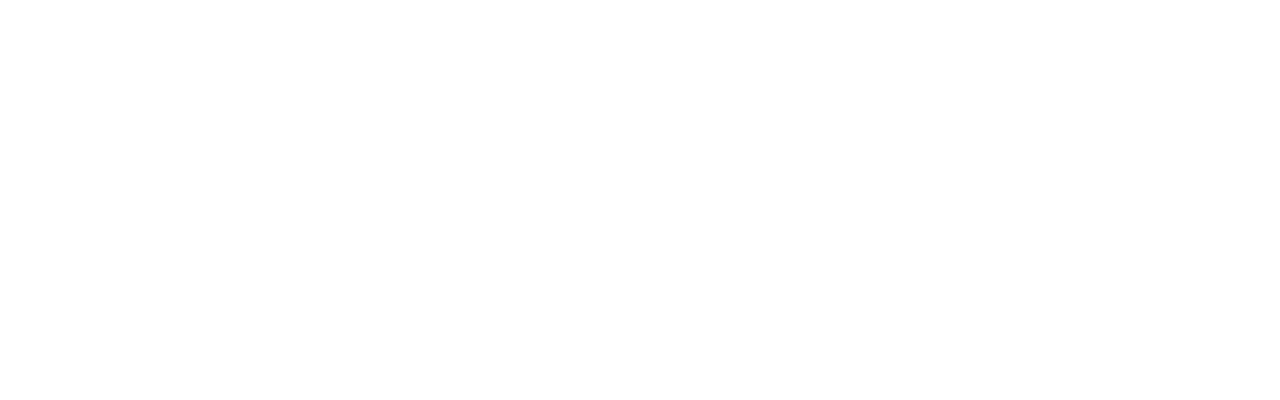
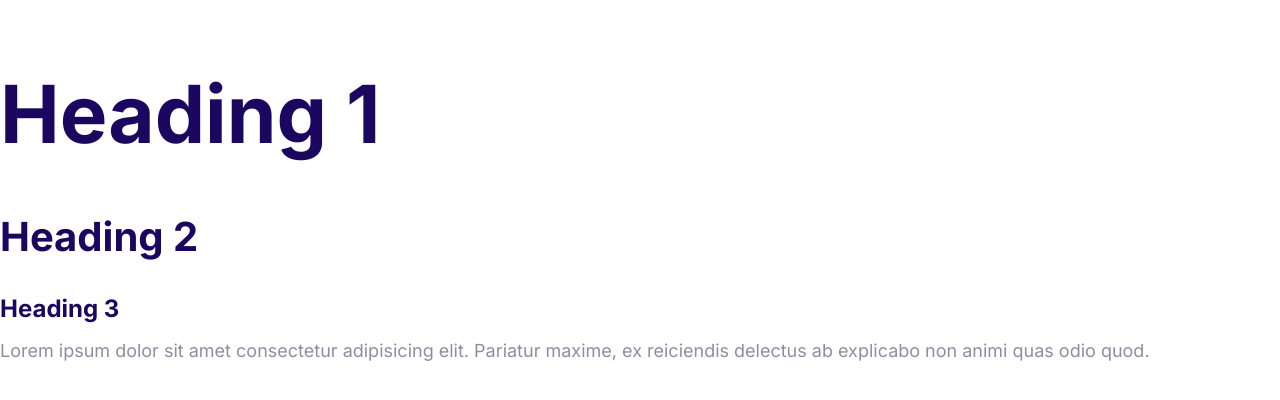
Before and after one commit to shiwen-cheng/Moshify, a plain HTML site: page index.html in a window 1280 px wide. Drawn offline with Linux system fonts and the light colour scheme.

Commit message:
Define the styles for the fonts.

```diff
--- a/css/styles.css
+++ b/css/styles.css
@@ -5,3 +5,60 @@
   --color-headings: #1b0760;
   --color-body: #918ca4;
 }
+
+html {
+  /* 62.5% of 16px = 10px */
+  font-size: 62.5%;
+}
+
+body {
+  font-family: Inter, Arial, Helvetica, sans-serif;
+  font-size: 2.4rem;
+  /* 1.5 x current font size */
+  line-height: 1.5;
+  color: var(--color-body);
+}
+
+h1,
+h2,
+h3 {
+  color: var(--color-headings);
+  margin-bottom: 1rem;
+}
+
+h1 {
+  /* 7 x font size of the html element */
+  font-size: 7rem;
+}
+
+h2 {
+  /* 4 x font size of the html element */
+  font-size: 4rem;
+}
+
+h3 {
+  /* 3 x font size of the html element */
+  font-size: 3rem;
+}
+
+p {
+  margin-top: 0;
+}
+
+@media screen and (min-width: 1024px) {
+  body {
+    font-size: 1.8rem;
+  }
+
+  h1 {
+    font-size: 8rem;
+  }
+
+  h2 {
+    font-size: 4rem;
+  }
+
+  h3 {
+    font-size: 2.4rem;
+  }
+}
--- a/index.html
+++ b/index.html
@@ -5,8 +5,23 @@
     <meta http-equiv="X-UA-Compatible" content="IE=edge" />
     <meta name="viewport" content="width=device-width, initial-scale=1.0" />
     <title>Document</title>
+    <link rel="preconnect" href="https://fonts.googleapis.com" />
+    <link rel="preconnect" href="https://fonts.gstatic.com" crossorigin />
+    <link
+      href="https://fonts.googleapis.com/css2?family=Inter:wght@400;700&display=swap"
+      rel="stylesheet"
+    />
     <link rel="stylesheet" href="css/normalize.css" />
     <link rel="stylesheet" href="css/styles.css" />
   </head>
-  <body></body>
+  <body>
+    <!-- h${Heading $}*3 -->
+    <h1>Heading 1</h1>
+    <h2>Heading 2</h2>
+    <h3>Heading 3</h3>
+    <p>
+      Lorem ipsum dolor sit amet consectetur adipisicing elit. Pariatur maxime,
+      ex reiciendis delectus ab explicabo non animi quas odio quod.
+    </p>
+  </body>
 </html>
```
